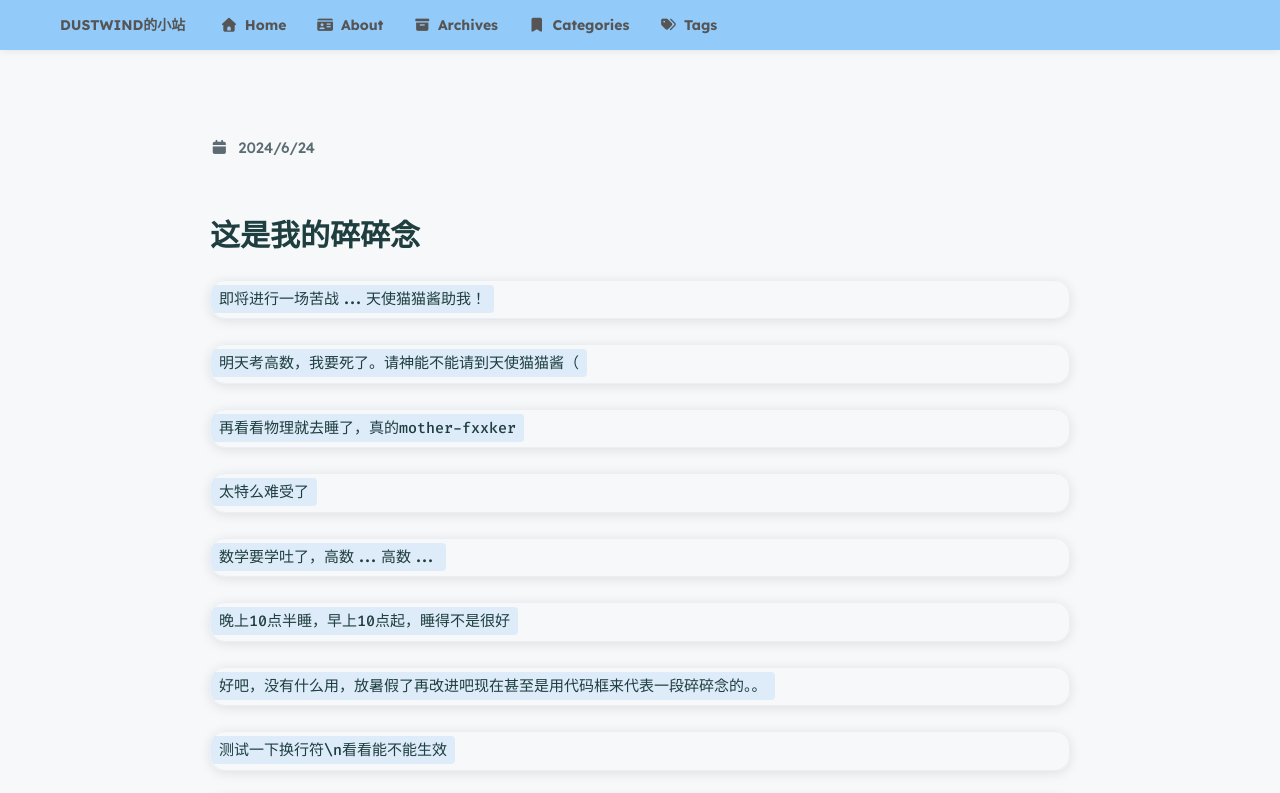
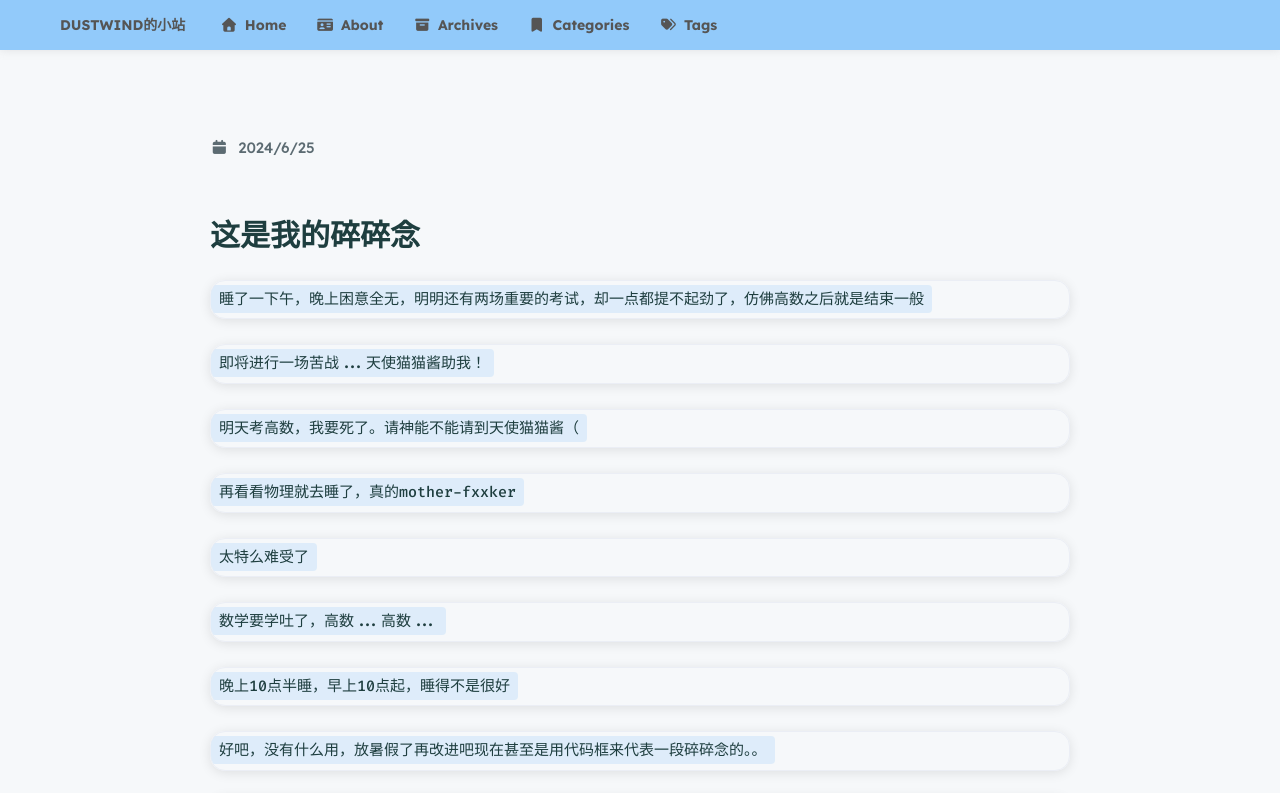
Before and after one commit to 31207/31207.github.io, a plain HTML site: page 碎碎念/index.html in a window 1280 px wide. Shown: the top 793 px of the page. Drawn offline with nearby package versions, Linux system fonts and the light colour scheme; a script that the page names is missing.

Commit message:
Site updated: 2024-06-25 01:29:38

```diff
--- a/碎碎念/index.html
+++ b/碎碎念/index.html
@@ -157,14 +157,16 @@
             <span class="icon">
                 <i class="fa-solid fa-calendar fa-fw"></i>
             </span>
-            2024/6/24
+            2024/6/25
         </span>
 
 
     </div>
 
     <div class="content" v-pre>
-        <h1 id="这是我的碎碎念"><a href="#这是我的碎碎念" class="headerlink" title="这是我的碎碎念"></a>这是我的碎碎念</h1><pre><code class="2024-06-24-09:05:32">即将进行一场苦战...天使猫猫酱助我！
+        <h1 id="这是我的碎碎念"><a href="#这是我的碎碎念" class="headerlink" title="这是我的碎碎念"></a>这是我的碎碎念</h1><pre><code class="2024-06-25-01:29:37">睡了一下午，晚上困意全无，明明还有两场重要的考试，却一点都提不起劲了，仿佛高数之后就是结束一般
+</code></pre>
+<pre><code class="2024-06-24-09:05:32">即将进行一场苦战...天使猫猫酱助我！
 </code></pre>
 <pre><code class="2024-06-23-22:41:33">明天考高数，我要死了。请神能不能请到天使猫猫酱（
 </code></pre>
```
